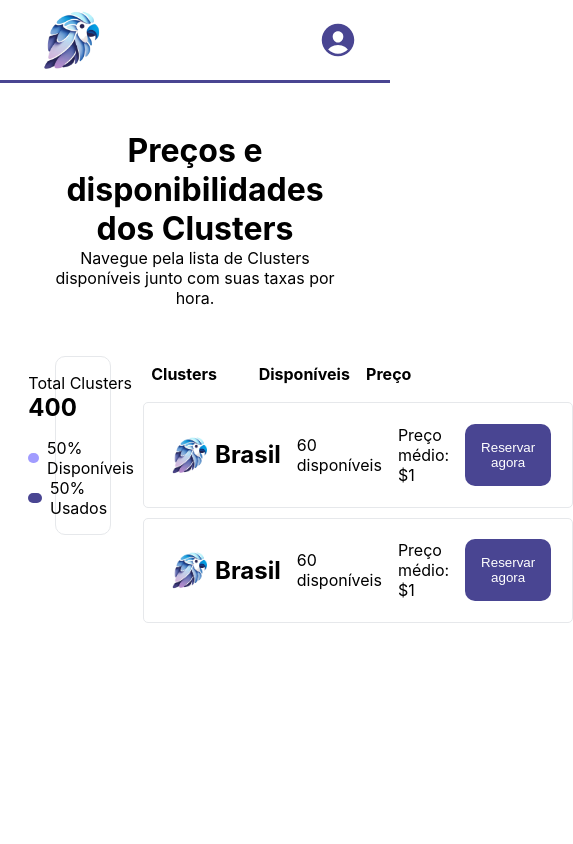
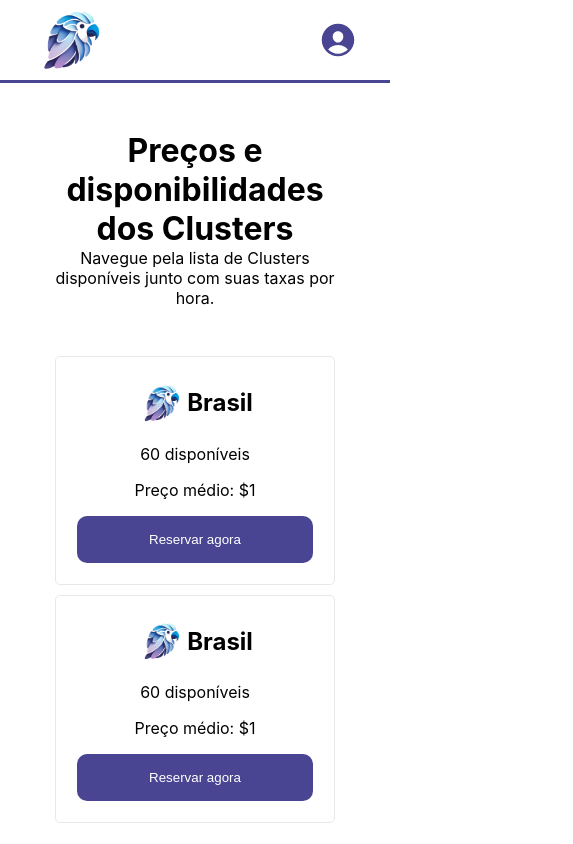
Before and after one commit to Mawe-Web-Services/Mawe-Webservice-dashbord, a React (Create React App) app: page /dashboard/clusters in a window 390 px wide. Shown: the top 844 px of the page, 573 px wide, since content can reach past the window. Built offline with nearby package versions, Linux system fonts and the light colour scheme; no server answers.

Commit message:
feat(Created the responsive): :sparkles:

```diff
--- a/src/components/TableClusters/index.tsx
+++ b/src/components/TableClusters/index.tsx
@@ -17,9 +17,9 @@
       </ClusterHeaderRow>
 
       <ClusterRow>
-        <ClusterCell style={{ display: "flex", alignItems: "center" }}>
-          <img src={logo} alt="Brasil" className="cluster-image" width={50} />
-          <h2 className="cluster-title">Brasil</h2>
+        <ClusterCell className="cluster-name" style={{ display: "flex", alignItems: "center" }}>
+          <img src={logo} alt="Brasil" width={50} />
+          <h2>Brasil</h2>
         </ClusterCell>
         <ClusterCell>60 disponíveis</ClusterCell>
         <ClusterCell>Preço médio: $1</ClusterCell>
@@ -29,7 +29,7 @@
       </ClusterRow>
 
       <ClusterRow>
-        <ClusterCell style={{ display: "flex", alignItems: "center" }}>
+        <ClusterCell className="cluster-name" style={{ display: "flex", alignItems: "center" }}>
           <img src={logo} alt="Brasil" className="cluster-image" width={50} />
           <h2 className="cluster-title">Brasil</h2>
         </ClusterCell>
--- a/src/components/TableClusters/styles.ts
+++ b/src/components/TableClusters/styles.ts
@@ -5,12 +5,16 @@
   display: flex;
   flex-direction: column;
   gap: 10px;
-  width: 160%;
+  width: 100%;
 `;
 
 export const ClusterHeaderRow = styled.div`
   display: flex;
   font-weight: bold;
+
+  @media (max-width: 800px) {
+    display: none;
+  }
 `;
 
 export const ClusterCell = styled.div`
@@ -38,4 +42,17 @@
       opacity: 0.8;
     }
   }
+
+  @media (max-width: 800px) {
+    display: block;
+    text-align: center;
+
+    button {
+      width: 100%;
+    }
+
+    .cluster-name {
+      justify-content: center;
+    }
+  }
 `;
--- a/src/screens/Clusters/styles.ts
+++ b/src/screens/Clusters/styles.ts
@@ -16,6 +16,12 @@
     width: 95%;
     margin: 3rem auto;
   }
+
+  @media (max-width: 800px) {
+    main {
+      flex-wrap: wrap-reverse;
+    }
+  }
 `;
 
 export const TotalClusters = styled.div`
@@ -25,6 +31,7 @@
   width: 20%;
   display: flex;
   justify-content: center;
+  margin-top: 3rem;
 
   span {
     display: block;
@@ -58,4 +65,8 @@
     height: 10px;
     border-radius: 5px;
   }
+
+  @media (max-width: 800px) {
+    width: 100%;
+  }
 `;
```
